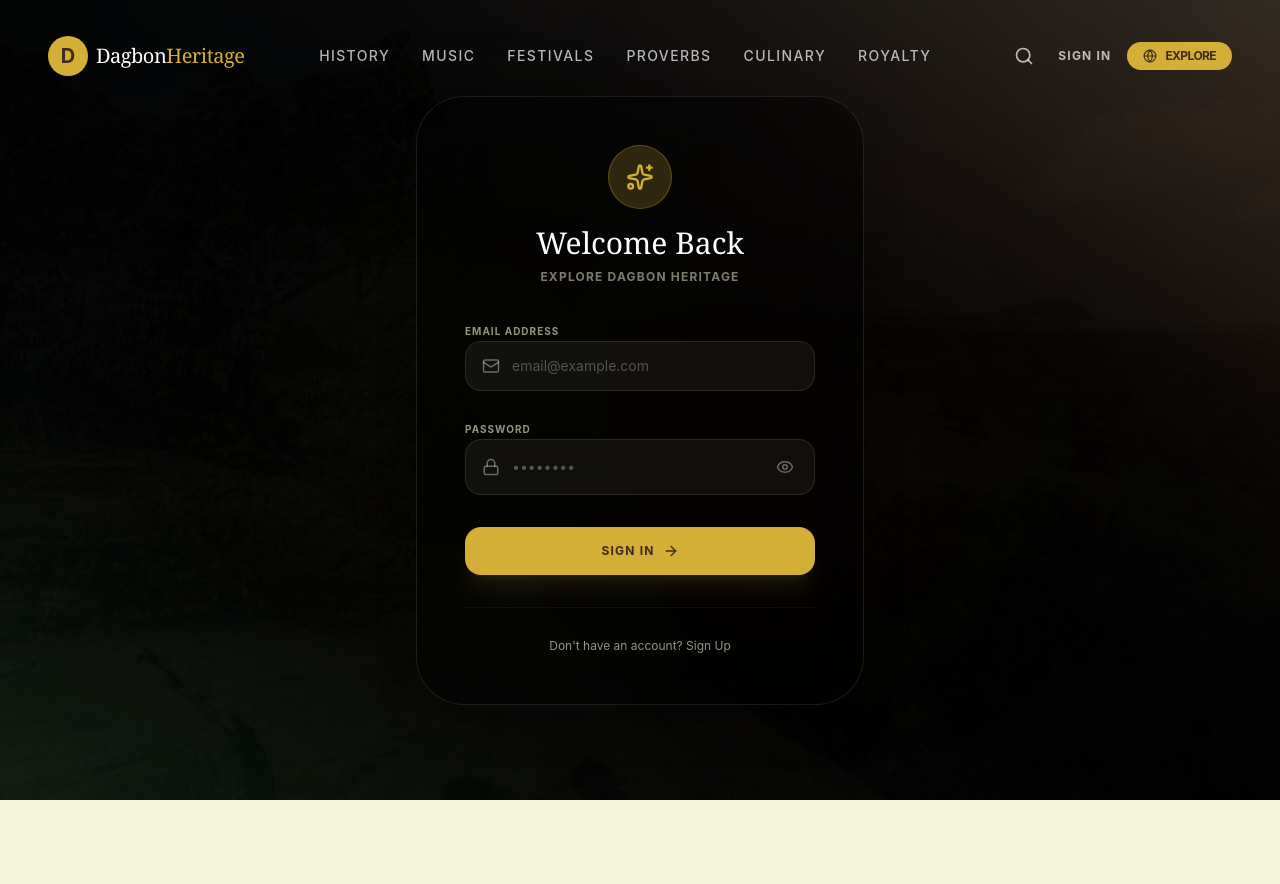
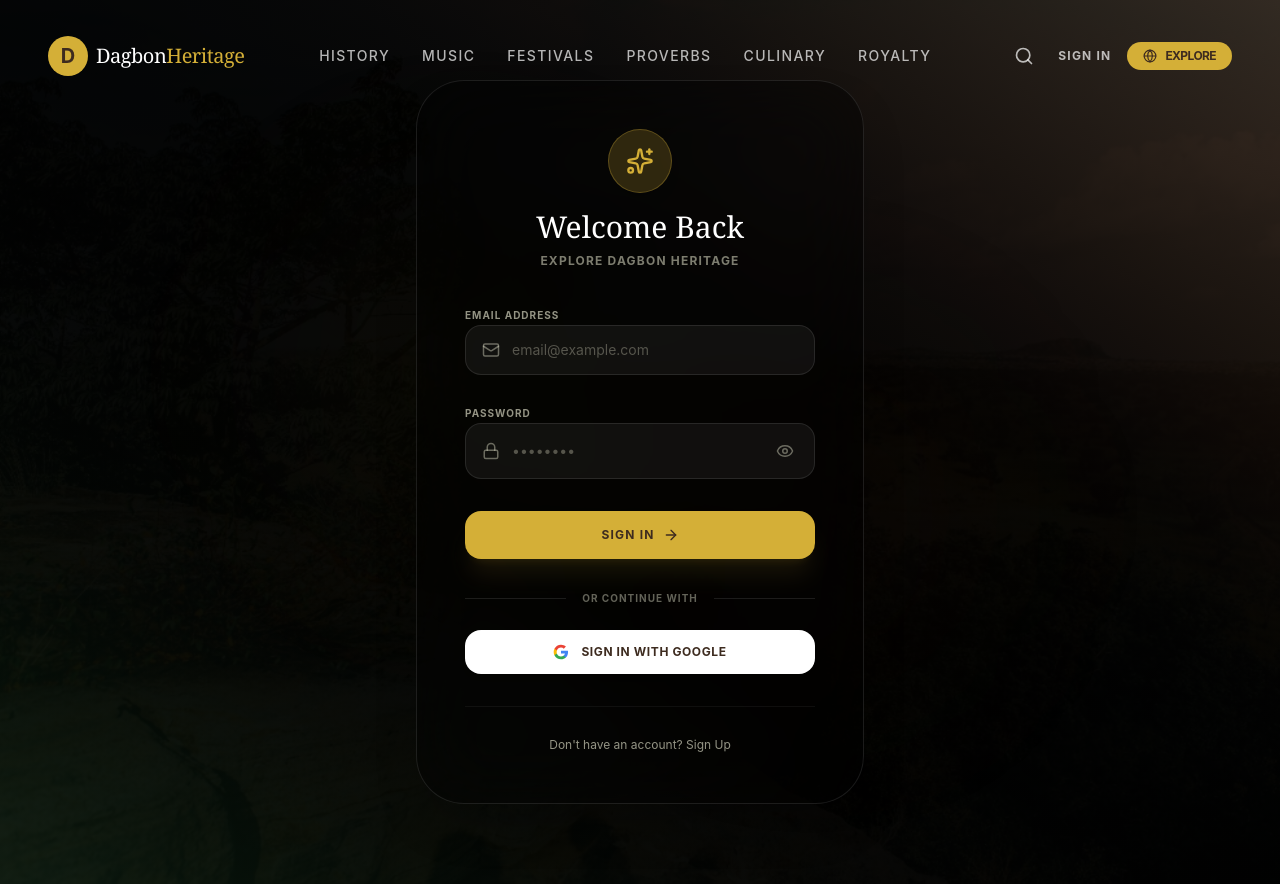
Before and after one commit to SherifMohammed000/dagbon, a Next.js app: page /auth in a window 1280 px wide. Before the commit the page ends 800 px from the top, so only its background shows below. Built offline with nearby package versions, Linux system fonts and the light colour scheme.

Commit message:
added google signin

```diff
--- a/src/app/auth/page.tsx
+++ b/src/app/auth/page.tsx
@@ -4,7 +4,7 @@ import { useState, useEffect } from "react";
 import { useRouter } from "next/navigation";
 import { motion } from "framer-motion";
 import { Mail, Lock, User, ArrowRight, Sparkles, Eye, EyeOff } from "lucide-react";
-import { saveUserToFirebase } from "@/lib/firebase";
+import { saveUserToFirebase, signInWithGoogleFirebase } from "@/lib/firebase";
 
 export default function AuthPage() {
   const router = useRouter();
@@ -15,6 +15,40 @@ export default function AuthPage() {
   const [error, setError] = useState("");
   const [showPassword, setShowPassword] = useState(false);
   const [success, setSuccess] = useState("");
+
+  const handleGoogleSignIn = async () => {
+    setError("");
+    setSuccess("");
+    try {
+      const user = await signInWithGoogleFirebase();
+      const session = {
+        email: user.email,
+        name: user.name,
+        isAdmin: user.isAdmin,
+        token: "google-session-token",
+      };
+      localStorage.setItem("dagbon_auth", JSON.stringify(session));
+      window.dispatchEvent(new Event("storage"));
+      setSuccess(`Welcome, ${user.name}! Redirecting...`);
+      setTimeout(() => {
+        router.push(user.isAdmin ? "/admin" : "/");
+      }, 800);
+    } catch (err: any) {
+      console.error("Google sign in error", err);
+      // Fallback for environment popup blockers or missing auth provider setup
+      const fallbackEmail = prompt("Enter your Google email address:");
+      if (fallbackEmail) {
+        const cleanG = fallbackEmail.trim().toLowerCase();
+        const gName = cleanG.split("@")[0];
+        const isAdmin = cleanG === "admin@dagbon.com";
+        await saveUserToFirebase({ name: gName, email: cleanG, isAdmin });
+        const session = { email: cleanG, name: gName, isAdmin, token: "google-session" };
+        localStorage.setItem("dagbon_auth", JSON.stringify(session));
+        window.dispatchEvent(new Event("storage"));
+        router.push(isAdmin ? "/admin" : "/");
+      }
+    }
+  };
 
   useEffect(() => {
     // If already logged in, redirect
@@ -39,9 +73,13 @@ export default function AuthPage() {
       return;
     }
 
+    const cleanEmail = email.trim().toLowerCase();
+    const cleanPassword = password.trim();
+    const cleanName = name.trim();
+
     if (isLogin) {
       // Check admin credentials
-      if (email.toLowerCase() === "admin@dagbon.com" && password === "Nuru@dagbon") {
+      if (cleanEmail === "admin@dagbon.com" && cleanPassword === "Nuru@dagbon") {
         const session = {
           email: "admin@dagbon.com",
           name: "Admin User",
@@ -50,7 +88,6 @@ export default function AuthPage() {
         };
         localStorage.setItem("dagbon_auth", JSON.stringify(session));
         window.dispatchEvent(new Event("storage"));
-        // Save admin to Firebase
         saveUserToFirebase({ name: "Admin User", email: "admin@dagbon.com", isAdmin: true, password: "Nuru@dagbon" });
         router.push("/admin");
         return;
@@ -60,7 +97,7 @@ export default function AuthPage() {
       const usersData = localStorage.getItem("dagbon_users");
       const users = usersData ? JSON.parse(usersData) : [];
       const user = users.find(
-        (u: any) => u.email.toLowerCase() === email.toLowerCase() && u.password === password
+        (u: any) => u.email.trim().toLowerCase() === cleanEmail && u.password.trim() === cleanPassword
       );
 
       if (user) {
@@ -72,24 +109,23 @@ export default function AuthPage() {
         };
         localStorage.setItem("dagbon_auth", JSON.stringify(session));
         window.dispatchEvent(new Event("storage"));
-        // Save user to Firebase on login
         saveUserToFirebase({ name: user.name, email: user.email, isAdmin: false });
         router.push("/");
       } else {
-        setError("Invalid email or password.");
+        setError("Invalid email or password. Please check your credentials.");
       }
     } else {
       // Handle signup
       const usersData = localStorage.getItem("dagbon_users");
       const users = usersData ? JSON.parse(usersData) : [];
 
-      const exists = users.some((u: any) => u.email.toLowerCase() === email.toLowerCase());
+      const exists = users.some((u: any) => u.email.trim().toLowerCase() === cleanEmail);
       if (exists) {
-        setError("Email already registered.");
+        setError("Email already registered. Please sign in instead.");
         return;
       }
 
-      const newUser = { name, email, password };
+      const newUser = { name: cleanName, email: cleanEmail, password: cleanPassword };
       users.push(newUser);
       localStorage.setItem("dagbon_users", JSON.stringify(users));
 
@@ -97,18 +133,24 @@ export default function AuthPage() {
       const visitorCount = parseInt(localStorage.getItem("dagbon_visitors_count") || "0", 10);
       localStorage.setItem("dagbon_visitors_count", (visitorCount + 1).toString());
 
+      // Log in automatically after registration
+      const session = {
+        email: cleanEmail,
+        name: cleanName,
+        isAdmin: false,
+        token: "user-session-token",
+      };
+      localStorage.setItem("dagbon_auth", JSON.stringify(session));
+
       window.dispatchEvent(new Event("storage"));
 
       // Save new user to Firebase
-      saveUserToFirebase({ name, email, isAdmin: false, password });
+      saveUserToFirebase({ name: cleanName, email: cleanEmail, isAdmin: false, password: cleanPassword });
 
-      setSuccess("Account created successfully! Switching to login...");
+      setSuccess("Account created successfully! Logging you in...");
       setTimeout(() => {
-        setIsLogin(true);
-        setPassword("");
-        setError("");
-        setSuccess("");
-      }, 1500);
+        router.push("/");
+      }, 1000);
     }
   };
 
@@ -214,6 +256,38 @@ export default function AuthPage() {
             {isLogin ? "Sign In" : "Sign Up"}
             <ArrowRight size={16} />
           </button>
+
+          <div className="relative flex py-2 items-center my-4">
+            <div className="flex-grow border-t border-white/10"></div>
+            <span className="shrink mx-4 text-[10px] text-sand/40 uppercase tracking-widest font-bold">Or continue with</span>
+            <div className="flex-grow border-t border-white/10"></div>
+          </div>
+
+          <button
+            type="button"
+            onClick={handleGoogleSignIn}
+            className="w-full py-3.5 rounded-2xl bg-white text-primary font-bold text-xs uppercase tracking-wider hover:bg-sand transition-all cursor-pointer flex items-center justify-center gap-3 shadow-md"
+          >
+            <svg className="w-4 h-4" viewBox="0 0 24 24">
+              <path
+                fill="#4285F4"
+                d="M22.56 12.25c0-.78-.07-1.53-.2-2.25H12v4.26h5.92c-.26 1.37-1.04 2.53-2.21 3.31v2.77h3.57c2.08-1.92 3.28-4.74 3.28-8.09z"
+              />
+              <path
+                fill="#34A853"
+                d="M12 23c2.97 0 5.46-.98 7.28-2.66l-3.57-2.77c-.98.66-2.23 1.06-3.71 1.06-2.86 0-5.29-1.93-6.16-4.53H2.18v2.84C3.99 20.53 7.7 23 12 23z"
+              />
+              <path
+                fill="#FBBC05"
+                d="M5.84 14.09c-.22-.66-.35-1.36-.35-2.09s.13-1.43.35-2.09V7.06H2.18C1.43 8.55 1 10.22 1 12s.43 3.45 1.18 4.94l2.85-2.22.81-.63z"
+              />
+              <path
+                fill="#EA4335"
+                d="M12 5.38c1.62 0 3.06.56 4.21 1.64l3.15-3.15C17.45 2.09 14.97 1 12 1 7.7 1 3.99 3.47 2.18 7.06l3.66 2.84c.87-2.6 3.3-4.52 6.16-4.52z"
+              />
+            </svg>
+            Sign In with Google
+          </button>
         </form>
 
         <div className="text-center mt-8 pt-6 border-t border-white/5">
--- a/src/components/home/PostsSection.tsx
+++ b/src/components/home/PostsSection.tsx
@@ -20,7 +20,12 @@ type Post = {
 function loadPosts(): Post[] {
   if (typeof window !== "undefined") {
     const raw = localStorage.getItem("dagbon_content");
-    if (raw) { try { return JSON.parse(raw); } catch {} }
+    if (raw) {
+      try {
+        const parsed = JSON.parse(raw);
+        if (Array.isArray(parsed)) return parsed;
+      } catch {}
+    }
   }
   return [];
 }
@@ -163,9 +168,7 @@ export default function PostsSection() {
     };
   }, []);
 
-  if (posts.filter((p) => p.status !== "Draft").length === 0) return null;
-
-  const published = posts.filter((p) => p.status !== "Draft");
+  const published = posts.filter((p) => !p.status || p.status !== "Draft");
 
   return (
     <section id="posts" className="py-24 bg-white">
@@ -185,7 +188,16 @@ export default function PostsSection() {
           </p>
         </motion.div>
 
-        <div className="grid md:grid-cols-2 gap-8 max-w-5xl mx-auto">
+        {published.length === 0 ? (
+          <div className="max-w-md mx-auto p-8 rounded-3xl bg-sand/30 border border-secondary/10 text-center">
+            <FileText className="w-12 h-12 text-secondary mx-auto mb-4 opacity-60" />
+            <h3 className="text-lg font-bold text-primary mb-2">No Published Articles Yet</h3>
+            <p className="text-xs text-earth/60 leading-relaxed">
+              Articles and cultural stories will appear here as soon as published by the admin.
+            </p>
+          </div>
+        ) : (
+          <div className="grid md:grid-cols-2 gap-8 max-w-5xl mx-auto">
           {published.map((post, i) => {
             const isExpanded = expandedId === post.id;
             const count = commentCount(post.id);
@@ -277,6 +289,7 @@ export default function PostsSection() {
             );
           })}
         </div>
+        )}
       </div>
     </section>
   );
```
Also changed, not shown: src/lib/firebase.ts (+56 -8 lines).
